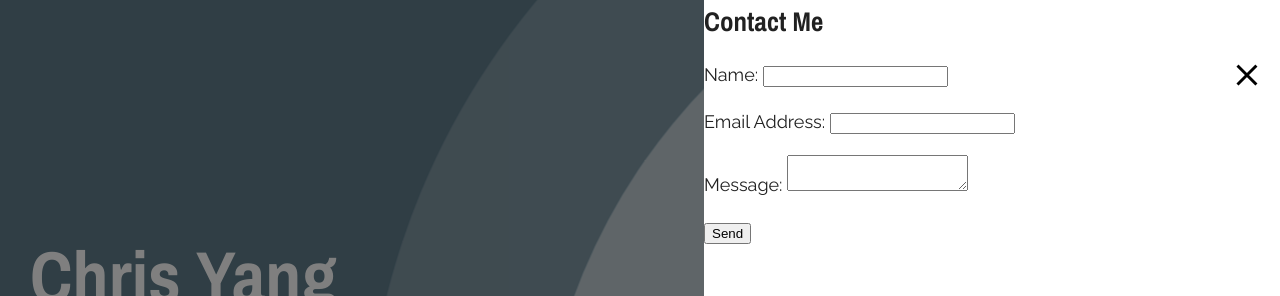
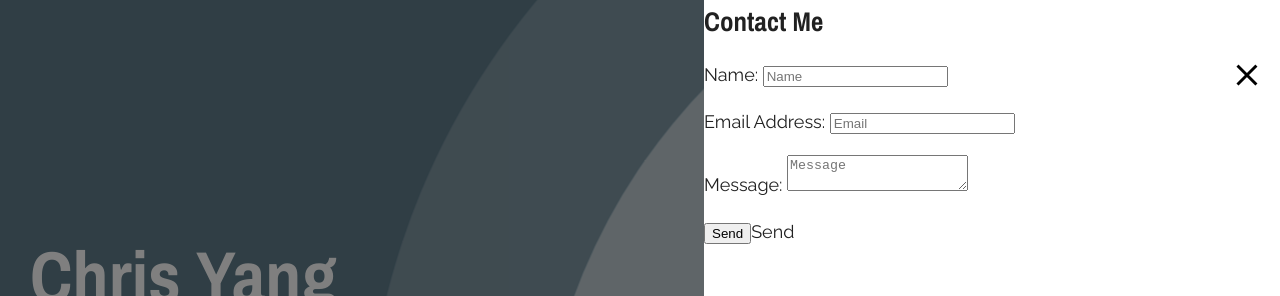
Before and after one commit to Chrisyango/Portfolio, a plain HTML site: page index.html in a window 1280 px wide. Both pictures are taken after a click on the item "Contact". Shown: the top 296 px of the page. Drawn offline with nearby package versions, Linux system fonts and the light colour scheme.

Commit message:
testing form

```diff
--- a/index.html
+++ b/index.html
@@ -53,7 +53,16 @@
             </a><!-- /.work-container -->
           </div><!-- /#works-container -->
         </section><!-- /#work -->
-        <section id="contact" class="nav-item"></section><!-- /#contact -->
+        <section id="contact" class="nav-item">
+          <form action="POST" data-netlify="true" id="contact-form">
+          <h2>Contact Me</h2>
+          <p><label>Name:</label> <input name="name" type="text" id="name" placeholder="Name" /></p>
+          <p><label>Email Address:</label> <input name="email" type="email" id="email" placeholder="Email" /></p>
+          <p><label>Message:</label>  <textarea name="message" id="message" placeholder="Message" ></textarea> </p>
+          <p><div data-netlify-recaptcha="true"></div></p>
+          <p><input type="submit" value="Send">Send</input></p>
+          </form>
+        </section><!-- /#contact -->
       </div><!-- /#nav-container -->
     </section><!-- /#nav-items -->
     <section id="slider">
--- a/js/scripts.js
+++ b/js/scripts.js
@@ -48,16 +48,16 @@
   });
 
   // Contact Form
-  let contact = $('#contact');
-  let createForm = $('<form action="POST" data-netlify="true" id="contact-form">\
-    <h2>Contact Me</h2>\
-    <p><label>Name:</label> <input name="name" type="text" /></p>\
-    <p><label>Email Address:</label> <input name="email" type="email" /></p>\
-    <p><label>Message:</label>  <textarea name="message"></textarea> </p>\
-    <p><div data-netlify-recaptcha="true"></div></p>\
-    <p><button type="submit" value="Send" style="cursor: pointer;">Send</button></p>\
-    </form>');
-  contact.append(createForm);
+  // let contact = $('#contact');
+  // let createForm = $('<form action="POST" data-netlify="true" id="contact-form">\
+  //   <h2>Contact Me</h2>\
+  //   <p><label>Name:</label> <input name="name" type="text" /></p>\
+  //   <p><label>Email Address:</label> <input name="email" type="email" /></p>\
+  //   <p><label>Message:</label>  <textarea name="message"></textarea> </p>\
+  //   <p><div data-netlify-recaptcha="true"></div></p>\
+  //   <p><button type="submit" value="Send" style="cursor: pointer;">Send</button></p>\
+  //   </form>');
+  // contact.append(createForm);
 
   // Validate Form
   const constraints = {
```
